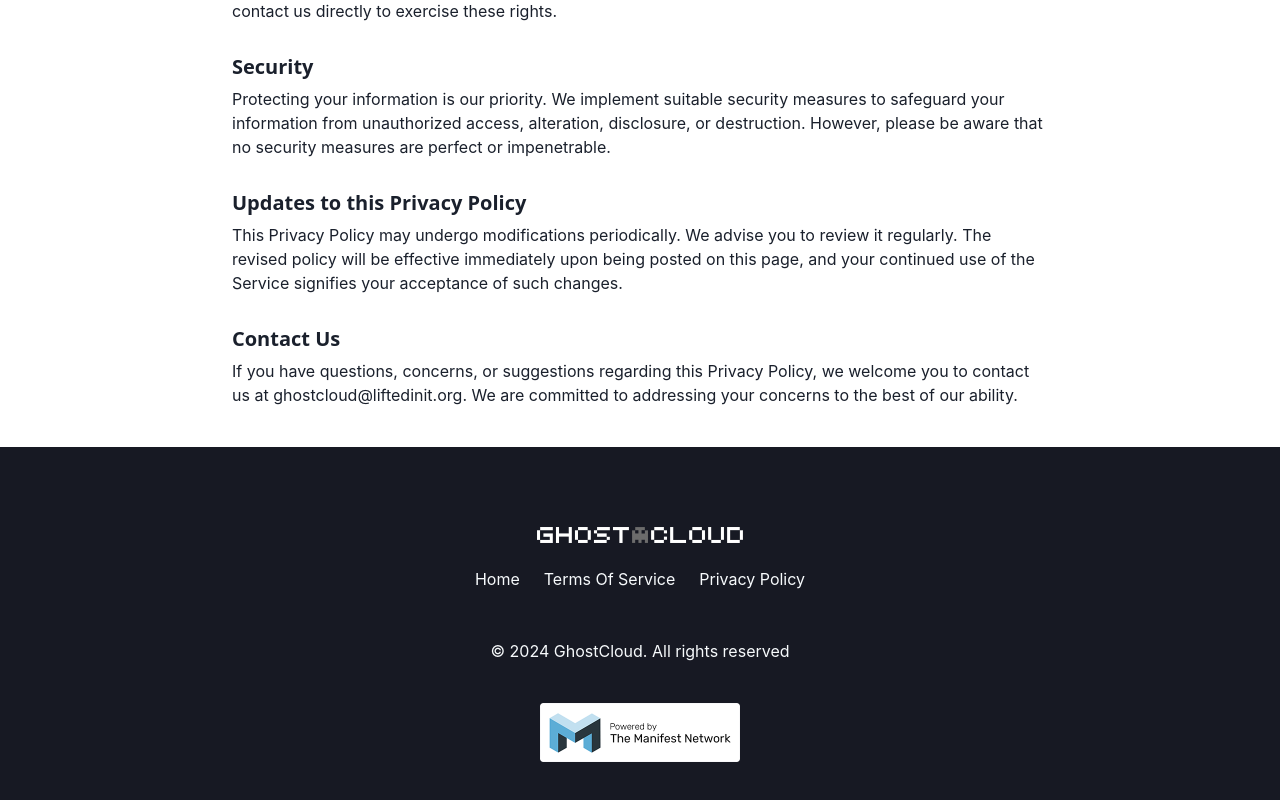
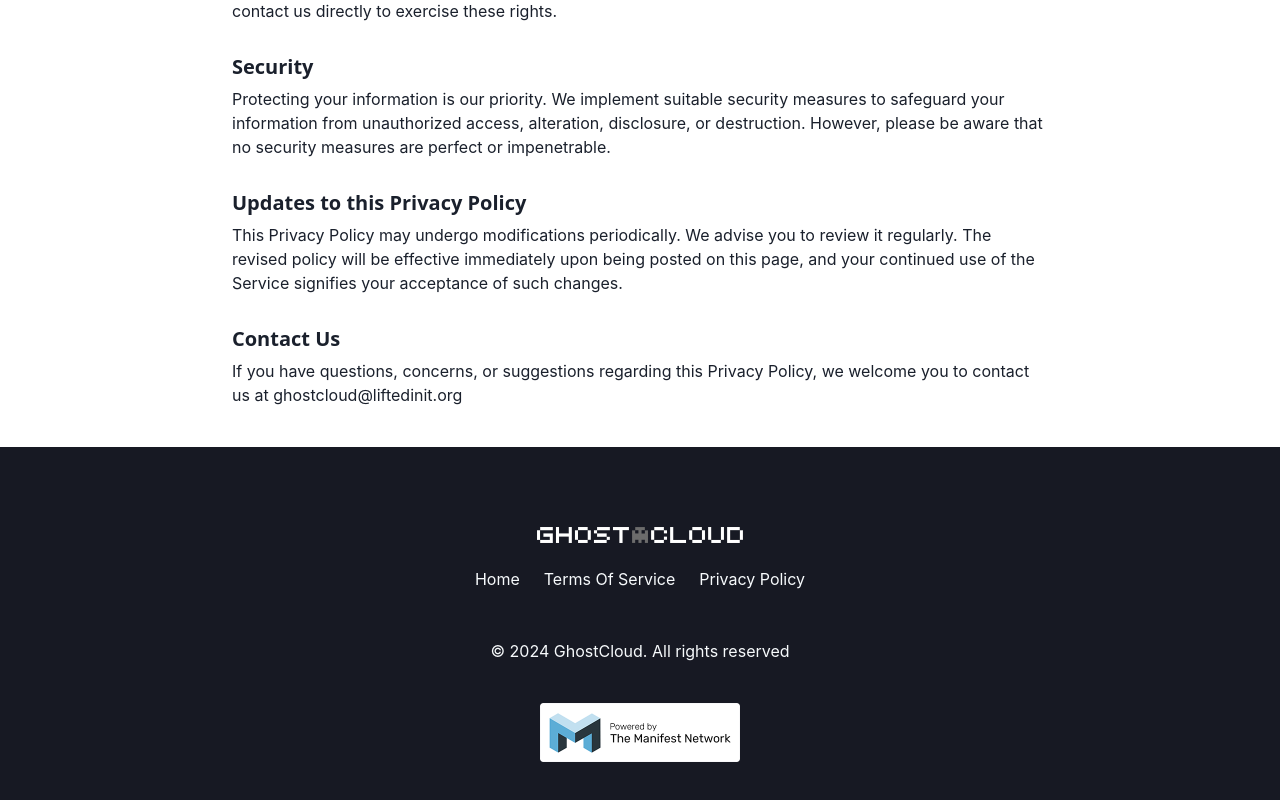
Before and after one commit to liftedinit/ghostcloud-frontend, a Next.js app: page /privacy in a window 1280 px wide. Shown: the part 913-1713 px from the top of the page. Built offline with nearby package versions, Linux system fonts and the light colour scheme; no server answers; what @web3auth/base would draw is missing.

Commit message:
chore: fix quotes and links

```diff
--- a/pages/privacy.tsx
+++ b/pages/privacy.tsx
@@ -1,4 +1,4 @@
-import { Box, Container, Heading, Link, Text } from "@chakra-ui/react"
+import { Box, Container, Heading, Text } from "@chakra-ui/react"
 
 export function PrivacyPolicy() {
   return (
@@ -85,11 +85,9 @@ export function PrivacyPolicy() {
         <Text>
           If you have questions, concerns, or suggestions regarding this Privacy
           Policy, we welcome you to contact us at{" "}
-          <Link href="mailto:ghostcloud@liftedinit.org">
+          <a href="mailto:ghostcloud@liftedinit.org">
             ghostcloud@liftedinit.org
-          </Link>
-          . We are committed to addressing your concerns to the best of our
-          ability.
+          </a>
         </Text>
       </Box>
     </Container>
--- a/pages/terms.tsx
+++ b/pages/terms.tsx
@@ -1,4 +1,4 @@
-import { Box, Container, Heading, Link, Text } from "@chakra-ui/react"
+import { Box, Container, Heading, Text } from "@chakra-ui/react"
 
 export function TermsOfService() {
   return (
@@ -97,9 +97,9 @@ export function TermsOfService() {
         <Text>
           If you have any questions or concerns about these Terms, please
           contact us at{" "}
-          <Link href="mailto:ghostcloud@liftedinit.org">
+          <a href="mailto:ghostcloud@liftedinit.org">
             ghostcloud@liftedinit.org
-          </Link>
+          </a>
         </Text>
       </Box>
     </Container>
```
